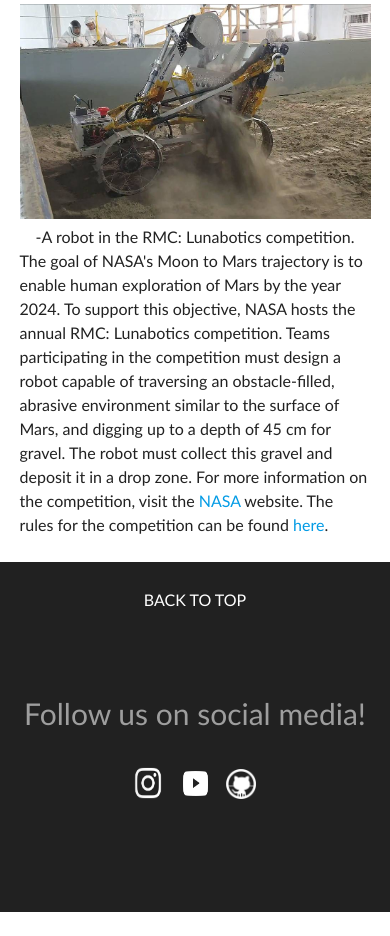
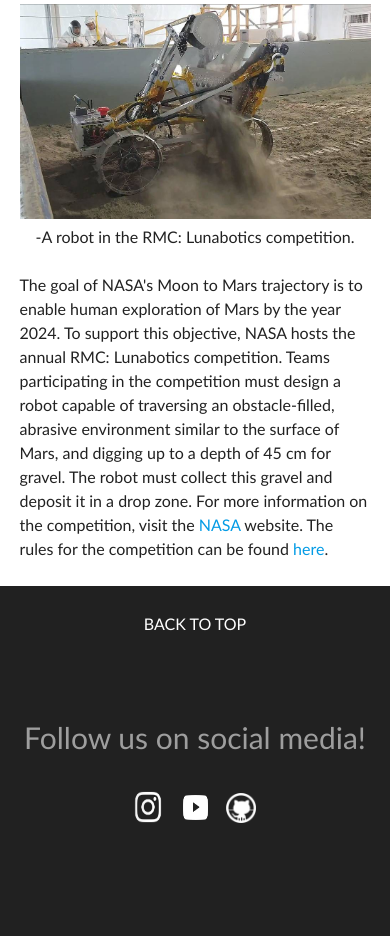
Before and after one commit to UMass-Amherst-Robotics/UMR-Website, a Flask app: page /Competition in a window 390 px wide. Shown: the part 977-1913 px from the top of the page. Before the commit the page ends 1889 px from the top, so only its background shows below. Run offline with Flask 2, Linux system fonts and the light colour scheme.

Commit message:
Tweak
added blank space under robot caption in mobile display for lunabotics page

```diff
--- a/static/css/style121.css
+++ b/static/css/style123.css
@@ -390,6 +390,10 @@ h2 {
         margin-right: initial;
     }
 
+    #caption-separator {
+        height: 25px;
+    }
+
     #robot-picture-caption {
         text-align: center;
     }
@@ -399,6 +403,7 @@ h2 {
         width: initial;
         font-size: 16px;
         font-family: Optima;
+        margin-top: 25px;
     }
 
     #non-right-card {
--- a/templates/base.html
+++ b/templates/base.html
@@ -5,7 +5,7 @@
     <link href="https://fonts.googleapis.com/icon?family=Material+Icons" rel="stylesheet">
     <!--Import materialize.css-->
     <link type="text/css" rel="stylesheet" href="static/css/materialize.css" media="screen,projection"/>
-    <link type="text/css" rel="stylesheet" href="static/css/style121.css" media="screen,projection"/>
+    <link type="text/css" rel="stylesheet" href="static/css/style123.css" media="screen,projection"/>
     <!--Let browser know website is optimized for mobile-->
     <meta name="viewport" content="width=device-width, initial-scale=1.0"/>
   </head>
--- a/templates/views/competition.html
+++ b/templates/views/competition.html
@@ -53,7 +53,7 @@
     <div id="lower-half">
         <div id="robot-picture">
             <img class="responsive-img" src="static/images/NASARobot.jpg" alt="">
-            <div id="robot-picture-caption">-A robot in the RMC: Lunabotics competition.</div>
+            <div id="robot-picture-caption">-A robot in the RMC: Lunabotics competition.<br>&nbsp</div>
         </div>
         <div id="lunabotics-description">
             The goal of NASA's Moon to Mars trajectory is to enable human exploration of Mars by the year 2024. To support this objective, NASA hosts the annual RMC: Lunabotics competition. Teams participating in the competition must design a robot capable of traversing an obstacle-filled, abrasive environment similar to the surface of Mars, and digging up to a depth of 45 cm for gravel. The robot must collect this gravel and deposit it in a drop zone. For more information on the competition, visit the <a target="_blank" href="https://www.nasa.gov/offices/education/centers/kennedy/technology/nasarmc.html">NASA</a> website. The rules for the competition can be found <a target="_blank" href="https://www.nasa.gov/sites/default/files/atoms/files/00_rmc2020_registration_rules_rubrics.pdf">here</a>.
```
